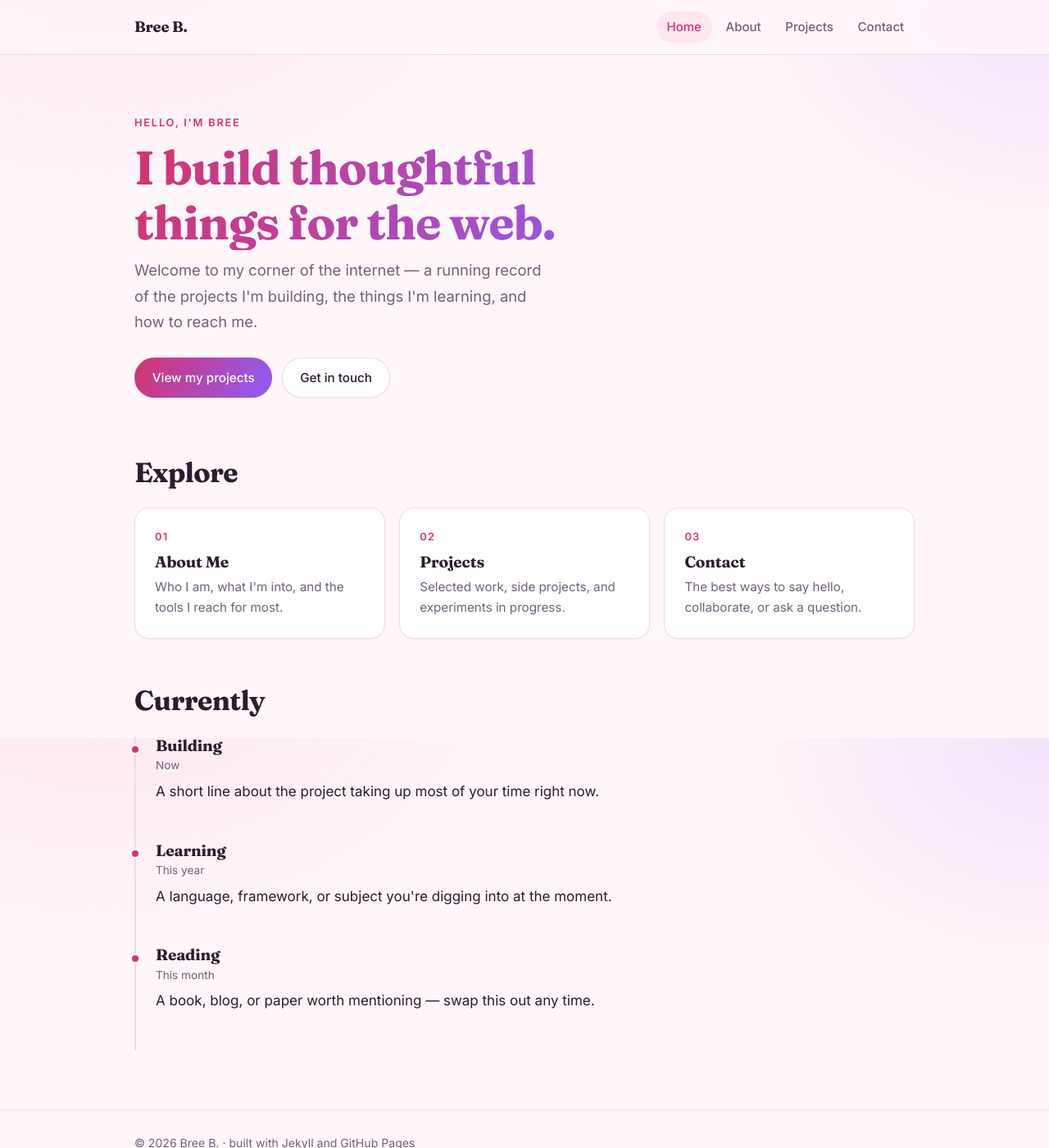
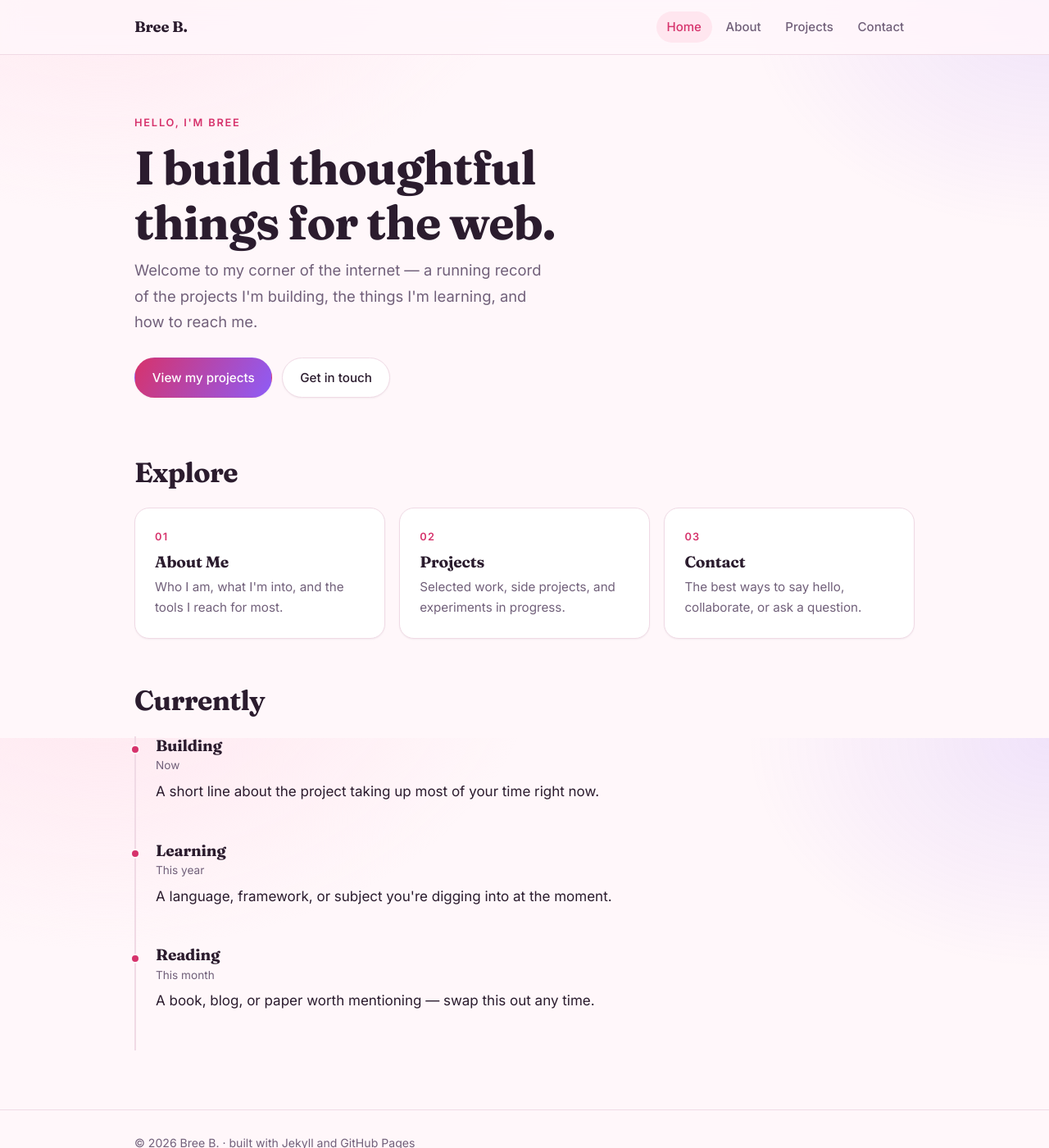
Before and after one commit to Bree-B/Bree-B.GitHub.io, a Jekyll site: the page built from index.md, in a window 1280 px wide and 1400 px high. Shown: the whole window at 82% size. Built offline with Jekyll 4.4.1, drawn with Linux system fonts in a browser that asks for light colours.

Commit message:
Use a solid plum ink hero title instead of the gradient
Points .hero h1 at --text so it stays near-black plum in light mode and
flips to near-white in dark mode, and lets the pink accents elsewhere
carry the colour.

Co-Authored-By: Claude Opus 5 <noreply@anthropic.com>
Claude-Session: https://claude.ai/code/session_01LXMj2b2RQgB6nCjxhux6mN

```diff
--- a/assets/css/style.scss
+++ b/assets/css/style.scss
@@ -234,10 +234,7 @@ blockquote {
 }
 
 .hero h1 {
-  background: linear-gradient(120deg, var(--accent), var(--accent-2));
-  -webkit-background-clip: text;
-  background-clip: text;
-  color: transparent;
+  color: var(--text);
   max-width: 16ch;
 }
 
```
